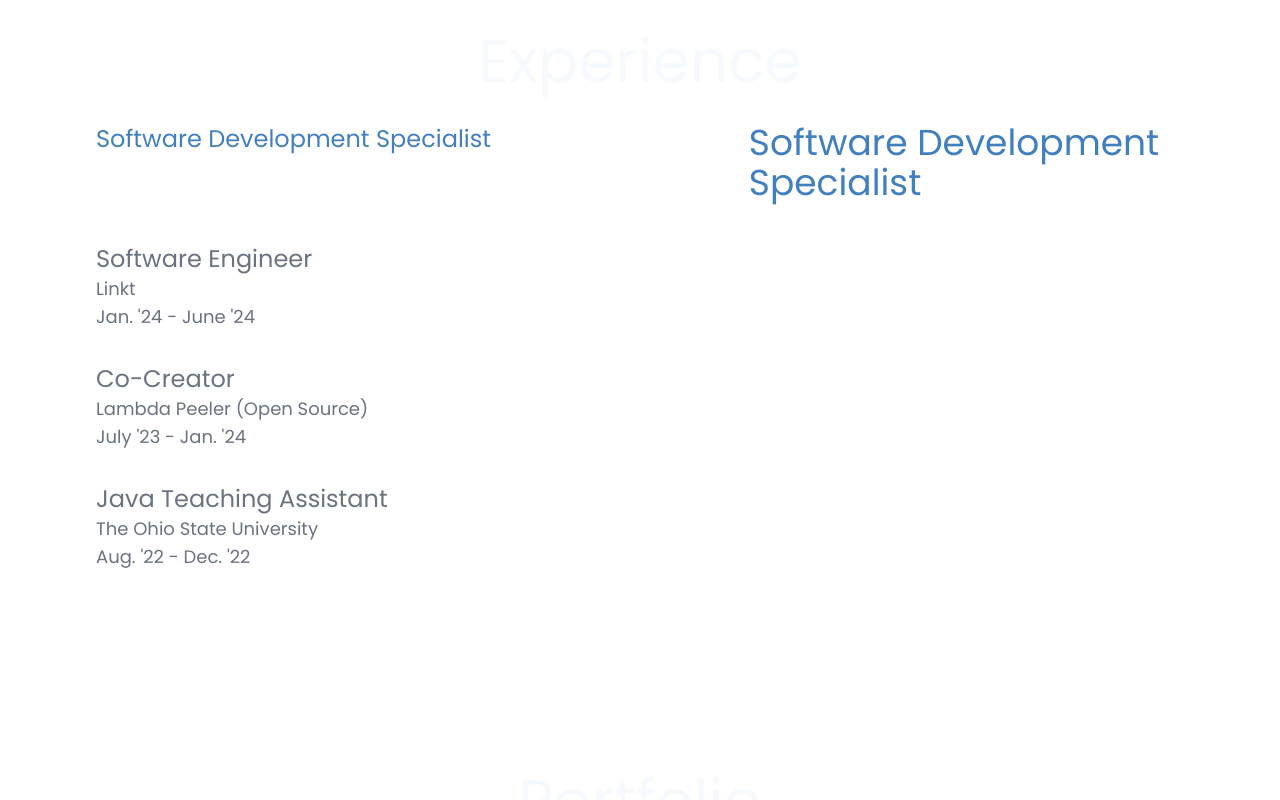
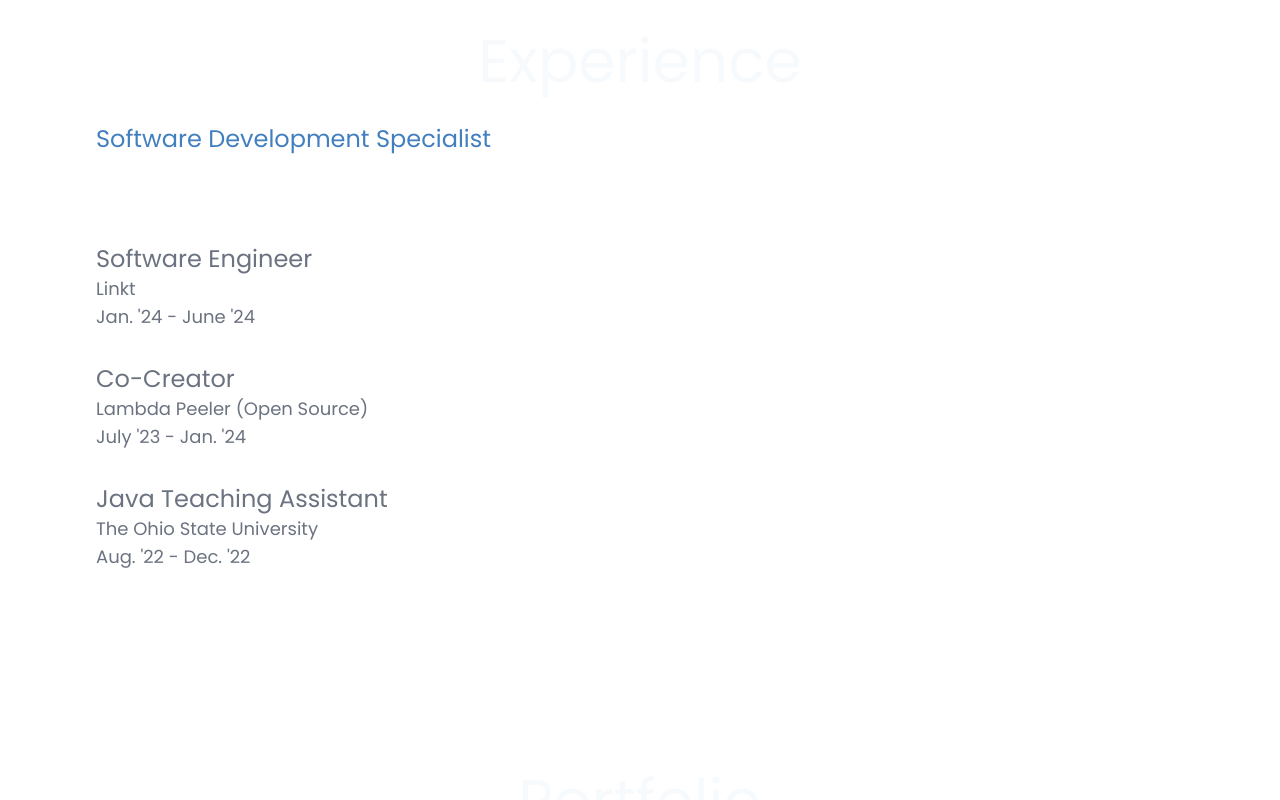
Before and after one commit to ZachMHamilton/PersonalWebsiteV2, a React (Vite) app: page / in a window 1280 px wide. Shown: the part 1280-2080 px from the top of the page. Built offline with nearby package versions, Linux system fonts and the light colour scheme.

Commit message:
updated mobile

```diff
--- a/src/components/main/Contact.jsx
+++ b/src/components/main/Contact.jsx
@@ -117,7 +117,7 @@ const Contact = () => {
             ></input>
             <button
               type="submit"
-              className="text-white mt-4 bg-accent hover:bg-blue-800 focus:ring-4 focus:outline-none focus:ring-blue-300 font-medium rounded-lg text-sm w-full sm:w-auto px-5 py-2.5 text-center dark:bg-blue-600 dark:hover:bg-blue-700 dark:focus:ring-blue-800"
+              className="text-white mt-4 bg-primary hover:bg-blue-800 focus:ring-4 focus:outline-none focus:ring-blue-300 font-medium rounded-lg text-sm w-full sm:w-auto px-5 py-2.5 text-center"
             >
               Submit
             </button>
--- a/src/components/main/Experience.jsx
+++ b/src/components/main/Experience.jsx
@@ -26,7 +26,7 @@ const Experience = () => {
         </div>
         {/* Experience section starts here */}
         <div className="flex flex-col items-center justify-center gap-24 w-full h-full">
-          <div className="flex flex-col lg:flex-row items-start justify-between w-full gap-4 lg:gap-16">
+          <div className="flex flex-col sm:flex-row items-start justify-between w-full gap-4 lg:gap-16">
             <div className="flex flex-col gap-8 w-full lg:w-2/5">
               {experienceData.map((experience, index) => (
                 <div
@@ -66,15 +66,7 @@ const Experience = () => {
                 </div>
               ))}
             </div>
-            <div className="flex flex-col justify-center items-center w-full lg:w-2/5 hidden lg:block">
-              <div>
-                <h2 className="text-accent text-xl sm:text-2xl md:text-3xl lg:text-4xl">
-                  {selectedExperience.title}
-                </h2>
-                <h3 className="text-white text-lg sm:text-xl md:text-2xl">
-                  {selectedExperience.company}
-                </h3>
-              </div>
+            <div className="flex flex-col justify-center items-center w-full lg:w-2/5 hidden sm:block">
               <ul className="text-white text-sm sm:text-sm md:text-base lg:text-lg xl:text-xl list-disc pl-6 mt-4">
                 {selectedExperience.details.map((detail, index) => (
                   <li key={index}>{detail}</li>
```
